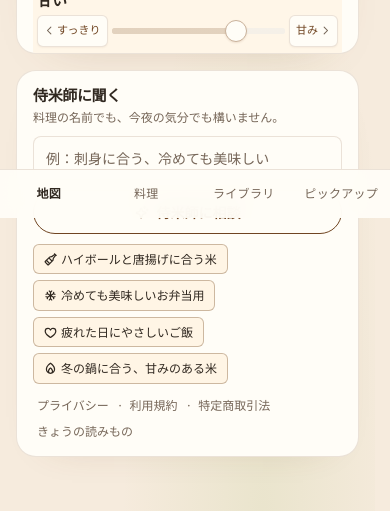
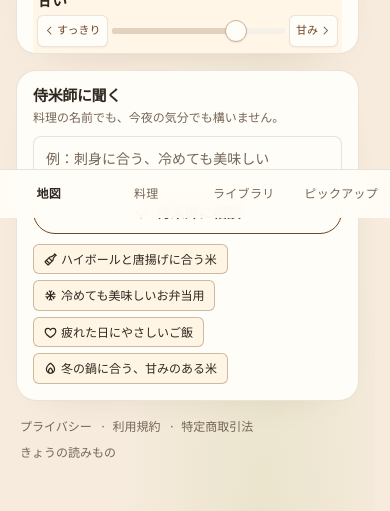
Before and after one commit to Toygaolingxiao/komesomme, a Next.js app: page / in a window 390 px wide. Shown: the part 626-1137 px from the top of the page. Built offline with nearby package versions, Linux system fonts and the light colour scheme; no server answers; the database is empty.

Commit message:
Release 1.6.2: mobile home cleanup — No.1 only, legal outside consult, Mercari back.
Hide the 02–04 list under today's bowl, keep privacy/terms out of the
consult card, and restore Mercari in a 2×2 retail strip.

Co-authored-by: Takae_lx <Toygaolingxiao@users.noreply.github.com>

```diff
--- a/src/components/FlavorMatrix.tsx
+++ b/src/components/FlavorMatrix.tsx
@@ -561,12 +561,11 @@ export function FlavorMatrix({
   return (
     <section className="w-full min-w-0 overflow-x-clip lg:h-full lg:min-h-0">
       <div
-        className={`${SITE_COLUMN} grid gap-4 pb-[max(4.5rem,calc(env(safe-area-inset-bottom)+3.25rem))] pt-3 lg:h-full lg:min-h-0 lg:grid-cols-[minmax(0,1fr)_minmax(22rem,28rem)] lg:grid-rows-[minmax(0,1fr)_auto] lg:pb-2 lg:pt-2`}
+        className={`${SITE_COLUMN} grid gap-4 pb-[max(4.5rem,calc(env(safe-area-inset-bottom)+3.25rem))] pt-3 lg:h-full lg:min-h-0 lg:grid-cols-[minmax(0,1fr)_minmax(22rem,28rem)] lg:grid-rows-[minmax(0,1fr)_auto_auto] lg:pb-2 lg:pt-2`}
       >
         <div className="order-1 min-w-0 lg:hidden">
           <MobileTodayCard
             match={railMatches[0] ?? null}
-            runners={railMatches.slice(1)}
             loading={loadState === "loading" || semanticState === "pending"}
             caption={caption}
             semantic={recommendationMode === "semantic"}
@@ -627,9 +626,11 @@ export function FlavorMatrix({
           />
         </aside>
 
-        <div className="order-4 min-w-0 rounded-[1.25rem] border border-[var(--km-border)] bg-[var(--km-surface)] px-4 pb-4 pt-3.5 shadow-[0_16px_40px_-36px_rgba(112,69,34,0.3)] lg:col-span-2 lg:row-start-2 lg:rounded-none lg:border-0 lg:bg-transparent lg:px-0 lg:pb-1 lg:pt-0 lg:shadow-none">
+        <div className="order-4 min-w-0 rounded-[1.25rem] border border-[var(--km-border)] bg-[var(--km-surface)] px-4 pb-4 pt-3.5 shadow-[0_16px_40px_-36px_rgba(112,69,34,0.3)] lg:col-span-2 lg:row-start-2 lg:rounded-none lg:border-0 lg:bg-transparent lg:px-0 lg:pb-0 lg:pt-0 lg:shadow-none">
           {consult}
-          <div className="mt-3 flex flex-wrap items-center justify-between gap-x-4 gap-y-2 px-1 lg:px-1">
+        </div>
+
+        <div className="order-5 flex min-w-0 flex-wrap items-center justify-between gap-x-4 gap-y-2 px-1 lg:col-span-2 lg:row-start-3 lg:px-1 lg:pb-1">
           <SiteLegalNav className="justify-start" />
           <Link
             href="/discover"
@@ -637,7 +638,6 @@ export function FlavorMatrix({
           >
             きょうの読みもの
           </Link>
-          </div>
         </div>
       </div>
 
--- a/src/components/matrix/MobileCards.tsx
+++ b/src/components/matrix/MobileCards.tsx
@@ -12,16 +12,15 @@ import {
   type RailMatch,
 } from "./shared";
 
+/** Mobile No.1 only — runners stay on the map so the matrix sits closer. */
 export function MobileTodayCard({
   match,
-  runners = [],
   loading,
   caption = "今日の一膳",
   semantic = false,
   onOpen,
 }: {
   match: RailMatch | null;
-  runners?: RailMatch[];
   loading?: boolean;
   caption?: string;
   semantic?: boolean;
@@ -104,25 +103,6 @@ export function MobileTodayCard({
           </button>
         </motion.div>
       </AnimatePresence>
-        {runners.length > 0 ? (
-        <ol className="mt-2 flex flex-col">
-          {runners.map((row, index) => (
-            <li key={row.rice.id} className="border-b border-[var(--km-border)] last:border-b-0">
-              <button
-                type="button"
-                onClick={() => onOpen(row.rice.id)}
-                className={`flex w-full items-baseline justify-between gap-3 py-2 text-left ${FOCUS}`}
-              >
-                <span className="min-w-0 truncate font-serif text-[15px] text-[var(--km-ink)]">
-                  <span className="mr-2 text-[12px] text-[var(--km-gold-ink)]">0{index + 2}</span>
-                  {row.rice.name}
-                </span>
-                <span className="shrink-0 text-[12px] text-[var(--km-muted)]">{row.rice.prefecture}</span>
-              </button>
-            </li>
-          ))}
-        </ol>
-      ) : null}
     </div>
   );
 }
```
Also changed, not shown: 2 other files (tests, documents, lock files or other folders). Lines whose indentation alone changed are shown as unchanged.
